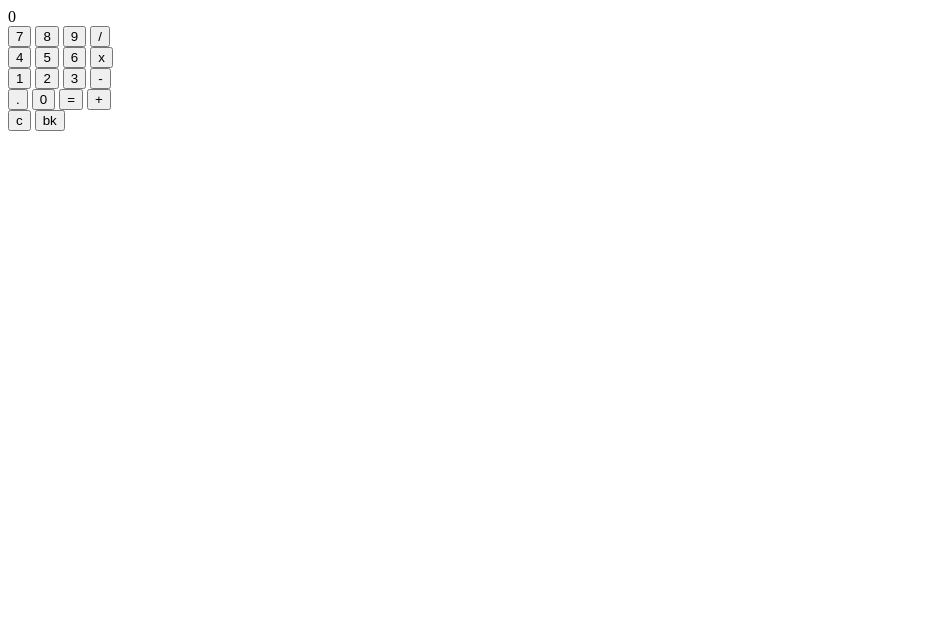
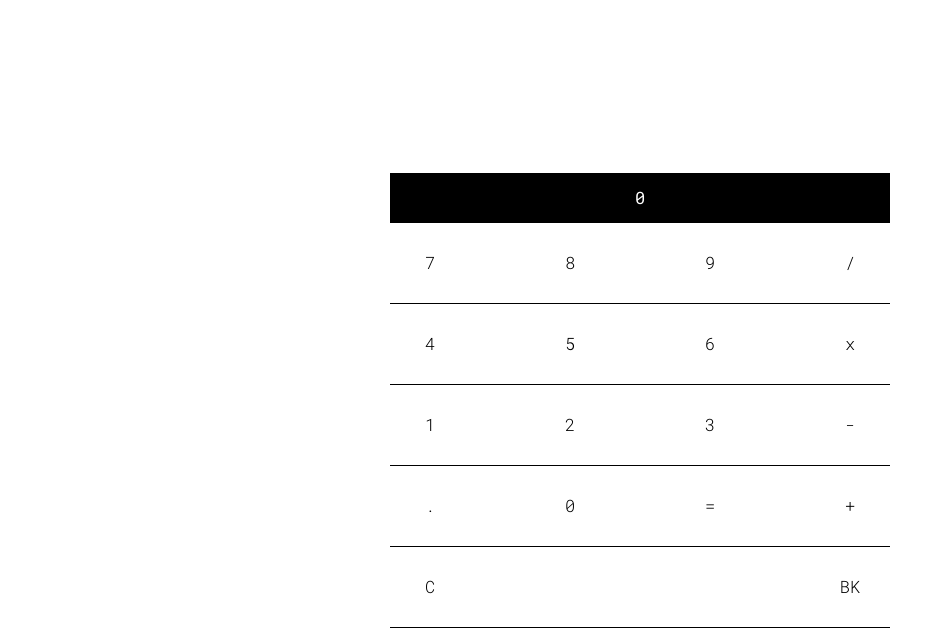
Before and after one commit to TheInfinites/calculater-odin, a plain HTML site: page index.html in a window 1280 px wide. Shown: the whole page, without its empty margins (0-945 px from the left). Drawn offline with Linux system fonts and the light colour scheme.

Commit message:
basic ui created. code logic error fixed.

```diff
--- a/index.html
+++ b/index.html
@@ -8,7 +8,9 @@
     <title>Document</title>
 </head>
 <body>
+    <div class="calCont">
         <div class="display">0</div>
+        <div class="butCont">
             <div class="row" id="r1">
                 <button class="in" id="7">7</button>
                 <button class="in" id="8">8</button>
@@ -34,8 +36,10 @@
                 <button class="opr" id="op-plus">+</button>
             </div>
             <div class="row" id="r5">
-        <button class="ops" id="clear">c</button>
-        <button class="ops" id="backspace">bk</button>
+                <button class="ops" id="clear">C</button>
+                <button class="ops" id="backspace">BK</button>
+            </div>
+        </div>
     </div>
 </body>
 </html>
--- a/script.js
+++ b/script.js
@@ -417,11 +417,13 @@ function settingThings () {
                 shouldOverwrite = true;
                 break;
 
-            case ("=" && "Enter"):
+            case ("="):
                 setOperation();
+                break;
 
             case "Backspace":
                 backSpace();
+                break;
         }
     })
 
--- a/stylesheet.css
+++ b/stylesheet.css
@@ -0,0 +1,62 @@
+@import url('https://fonts.googleapis.com/css2?family=Roboto+Mono:ital,wght@0,100..700;1,100..700&display=swap');
+
+
+body {
+    font-family: "Roboto Mono", monospace;
+    margin: auto 0px;
+    padding: 0px;
+}
+
+
+.calCont {
+    margin: 0px auto;
+    max-width: 500px;
+    height: 100vh;
+    display: flex;
+    flex-direction: column;
+    justify-content: center;
+    align-items: center;
+}
+
+.butCont {
+    width: 500px;
+    display: flex;
+    flex-direction: column;
+    /* align-items: center; */
+    /* justify-content: center; */
+    /* gap: 20px; */
+}
+
+.row {
+    width: 100%;
+    display: flex;
+    justify-content: space-between;
+    border-bottom: 0.3px solid black;
+}
+
+button {
+    font-family: "Roboto Mono", monospace;
+    font-weight: 350;
+    font-size: 17px;
+    width: 80px;
+    height: 80px;
+    border-radius: 0px;
+    border: none;
+    background-color: white;
+}
+
+.display {
+    display: flex;
+    width: 500px;
+    max-width: 500px;
+    height: 50px;
+    justify-content:center;
+    align-items: center;
+    /* padding-right: 20px; */
+    text-align: center;
+    margin: 0px;
+    font-size: 17px;
+    color: white;
+    background-color: black;
+    /* border-bottom: 0.3px solid black; */
+}
```
Lines whose indentation alone changed are shown as unchanged.
